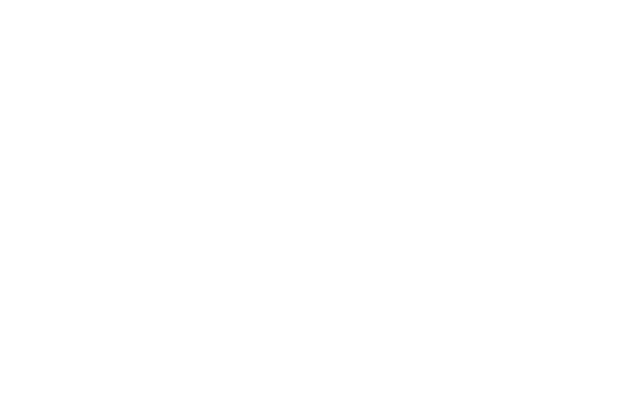
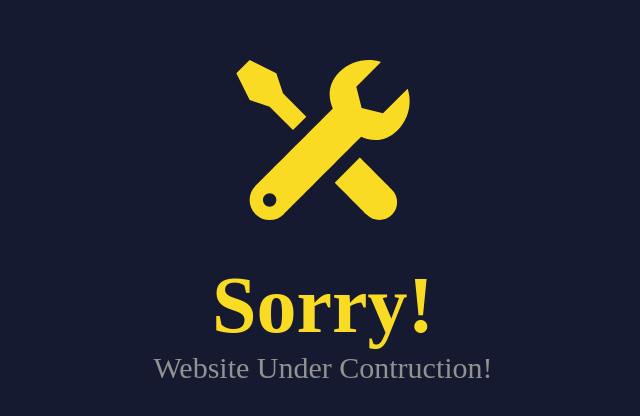
Before and after one commit to Cisco248/Quiz-Managment-System-On-MERN-Stack, a React (Vite) app in the folder front-end/: page /maintaince in a window 1280 px wide. Before the commit this address had no page. Shown: the part 160-576 px from the top of the page, without its empty margins (317-957 px from the left). Built offline with nearby package versions, Linux system fonts and the light colour scheme.

Commit message:
maintance

```diff
--- a/front-end/src/App.jsx
+++ b/front-end/src/App.jsx
@@ -10,6 +10,7 @@
 import Profile from './pages/Profile'
 import QuizCreatePage from './pages/QuizCreatePage'
 import Help from './pages/Help'
+import Maintaince from './pages/Maintaince'
 
 axios.defaults.baseURL = 'http://localhost:8000'
 
@@ -28,9 +29,10 @@
         <Route path='/navibar2' element={<Navibar2 />} />
         <Route path='/quiz create' element={<QuizCreatePage />} />
         <Route path='/help' element={<Help />} />
+        <Route path='/maintaince' element={<Maintaince />} />
       </Routes>
     </>
   )
 }
 
-export default App
+export default App;
--- a/front-end/src/component/Navibar.jsx
+++ b/front-end/src/component/Navibar.jsx
@@ -4,7 +4,9 @@
   return (
     <div>
       <div className={Style.navibar_box}>
-        <img className={Style.navibar_logo} src='./nav-logo.svg' alt="" />
+        <a className={Style.navibar_logo} href="/">
+          <img className={Style.navibar_logo} src='./nav-logo.svg' alt="logo" />
+        </a>
         <div className={Style.navibar_text}>
           <div className={Style.text_align}>
               <h1><a href='/help' className={Style.help_text}>Help <img src='./help.svg' alt="" /></a></h1>
--- a/front-end/src/pages/Help.module.css
+++ b/front-end/src/pages/Help.module.css
@@ -1,6 +1,7 @@
 .main_style {
     font-family: "Poppins";
     background-color: #161A30;
+    height: 88dvh;
 }
 
 .help_section {
--- /dev/null
+++ b/front-end/src/pages/Maintaince.jsx
@@ -0,0 +1,19 @@
+import Style from './Maintaince.module.css'
+
+function Mantaince() {
+  return (
+    <div>
+      <div className={Style.maintaince_bg}>
+        <div className={Style.style_align}>
+          <img className={Style.img_style} src="./maintenance_icon.svg" alt="logo" />
+          <div className={Style.text_box}>
+            <h1 className={Style.maintainece_title}> Sorry! </h1>
+            <p className={Style.maintaince_des}> Website Under Contruction! </p>
+          </div>
+        </div>
+      </div>
+    </div>
+  )
+}
+
+export default Mantaince
--- /dev/null
+++ b/front-end/src/pages/Maintaince.module.css
@@ -0,0 +1,35 @@
+.maintaince_bg {
+    height: 100dvh;
+    background-color: #161A30;
+    font-family: "Poppins";
+}
+
+.style_align {
+    display: flex;
+    flex-direction: column;
+    align-items: center;
+    padding: 200px;
+    gap: 20px;
+}
+
+.img_style {
+    height: 200px;
+    width: 200px;
+}
+
+.text_box {
+    display: flex;
+    flex-direction: column;
+    text-align: center;
+}
+
+.maintainece_title {
+    font-size: 80px;
+    font-weight: 600;
+    color: #F9DB24;
+}
+
+.maintaince_des {
+    font-size: 30px;
+    color: rgb(146, 146, 146);
+}
```
Also changed, not shown: front-end/public/maintenance_icon.svg (added).
